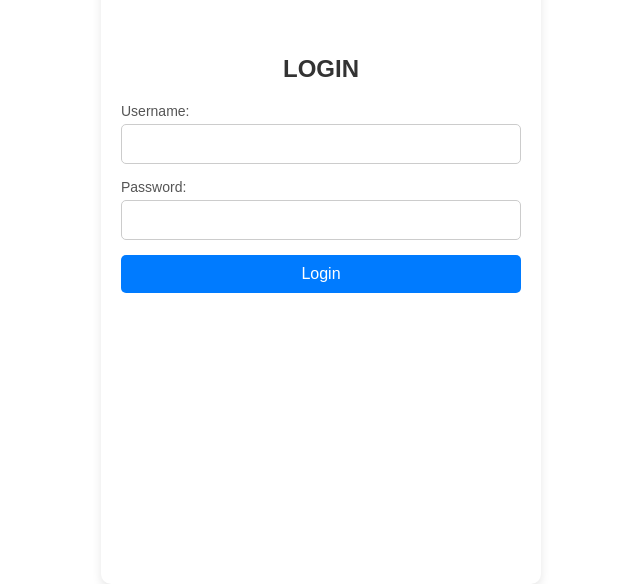
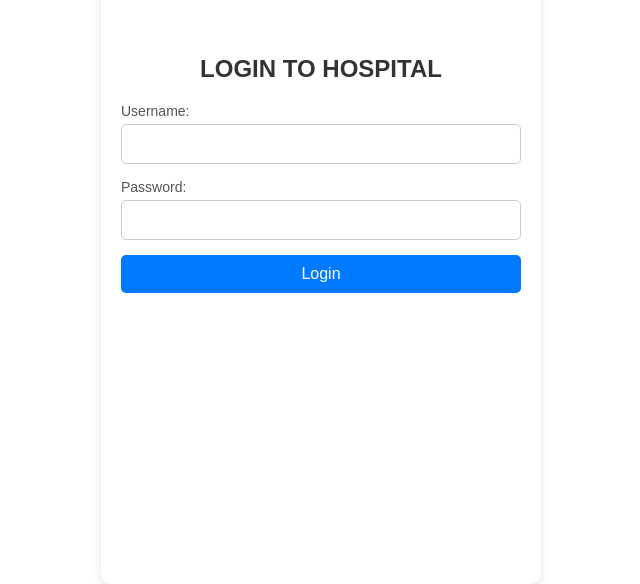
Before and after one commit to SiddappaSavadatti/hospital, a React (Create React App) app: page / in a window 1280 px wide. Shown: the part 256-840 px from the top of the page, without its empty margins (319-959 px from the left). Built offline with nearby package versions, Linux system fonts and the light colour scheme.

Commit message:
Update Login.js

```diff
--- a/src/components/Login.js
+++ b/src/components/Login.js
@@ -52,7 +52,7 @@ const Login = () => {
 
   return (
     <div className="login_container">
-      <h2>LOGIN</h2>
+      <h2>LOGIN TO HOSPITAL</h2>
       <form onSubmit={handleLogin} className="login-form">
         <div className="input-group">
           <label htmlFor="username">Username:</label>
```
